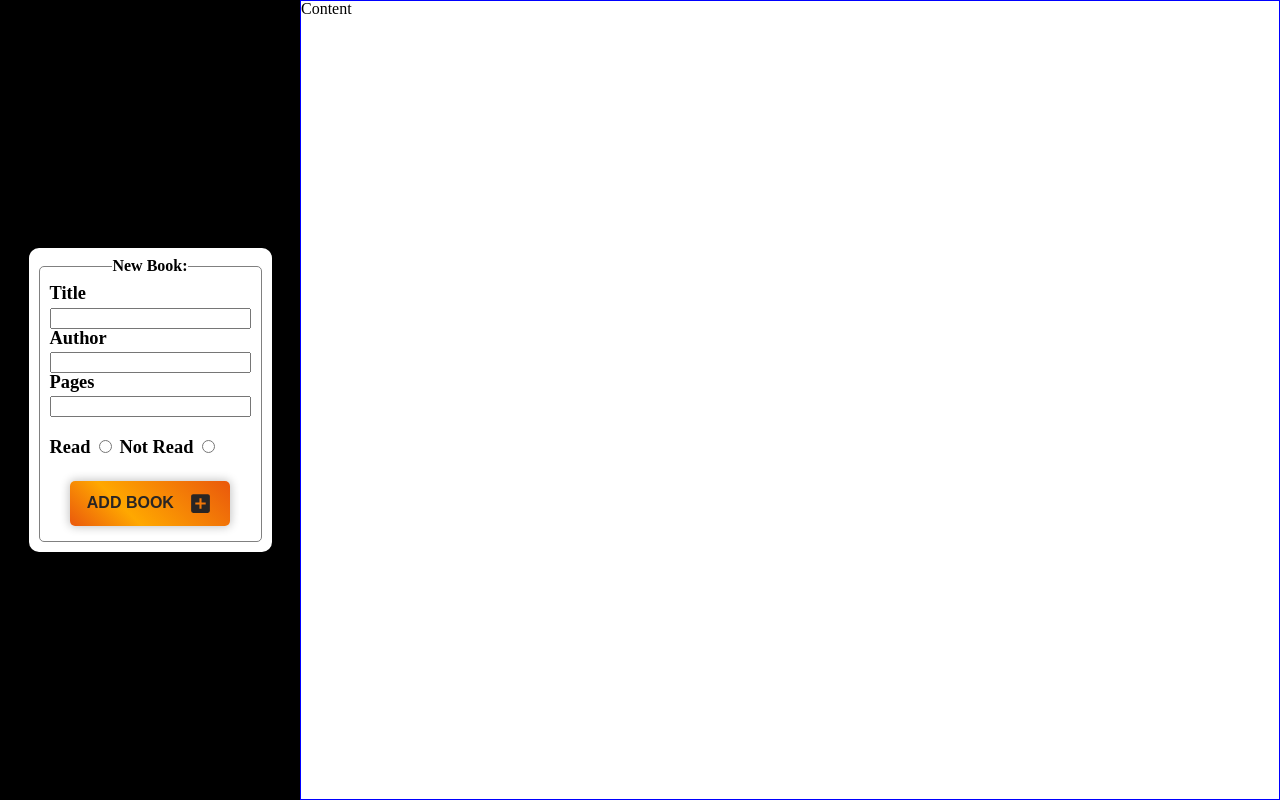
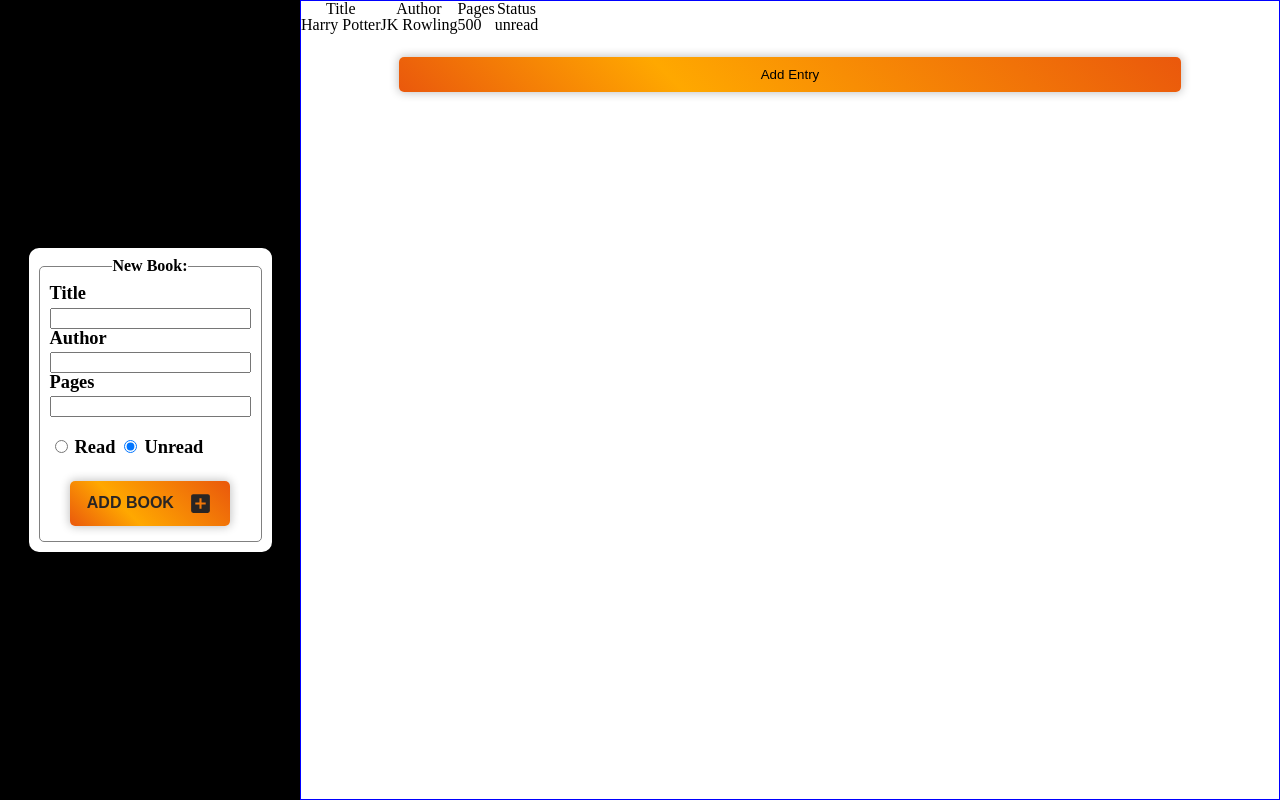
Before and after one commit to JoshDagat/Odin-Library, a plain HTML site: page index.html in a window 1280 px wide. Drawn offline with Linux system fonts and the light colour scheme.

Commit message:
Change radio button names and add ID to tbody
Changed the radio button names from 'read_and_unread' to status.
Add ID 'table-body' to table body.

```diff
--- a/index.html
+++ b/index.html
@@ -11,7 +11,7 @@
 
 <body>
   <div class="sidebar">
-    <form action="#">
+    <form action="#" id="new-book">
       <fieldset>
         <legend>New Book:</legend>
         <div class="form-input">
@@ -27,19 +27,43 @@
           <input id="pages" name="pages" type="number">
         </div>
         <div class="form-radio">
+          <input id="read" name="status" value="read" type="radio">
           <label for="read">Read</label>
-          <input id="read" name="read_not_read" value="read" type="radio">
-          <label for="not-read">Not Read</label>
-          <input id="not-read" name="read_not_read" value="not-read" type="radio">
+          <input id="unread" name="status" value="unread" type="radio" checked>
+          <label for="unread">Unread</label>
         </div>
-        <button class="btn-base btn-add">
+        <button class="btn-base btn-add" type="submit">
           <span>Add Book</span>
           <img src="./assets/images/plus-box.svg" alt="Add button">
         </button>
       </fieldset>
     </form>
   </div>
-  <main class="content">Content</main>
+  <main class="content">
+    <div class="content-wrapper">
+      <table>
+        <thead>
+          <tr>
+            <th>Title</th>
+            <th>Author</th>
+            <th>Pages</th>
+            <th>Status</th>
+          </tr>
+        </thead>
+        <tbody id="table-body">
+          <tr>
+            <td>Harry Potter</td>
+            <td>JK Rowling</td>
+            <td>500</td>
+            <td>unread</td>
+          </tr>
+        </tbody>
+      </table>
+    </div>
+    <button class="btn-base btn-add btn-new-entry">
+      Add Entry
+    </button>
+  </main>
   <script src="./index.js"></script>
 </body>
 
```
